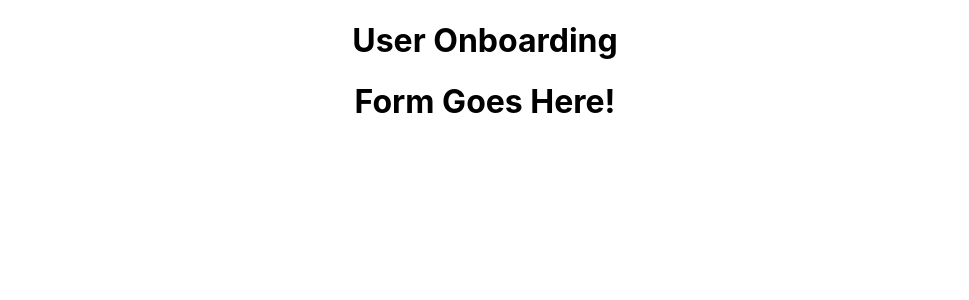
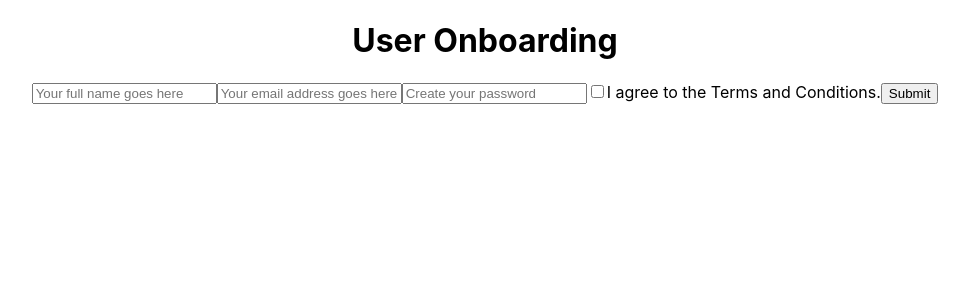
Before and after one commit to angelynaliem/User-Onboarding, a React (Create React App) app: page / in a window 1280 px wide. Shown: the top 300 px of the page, without its empty margins (155-1124 px from the left). Built offline with nearby package versions, Linux system fonts and the light colour scheme.

Commit message:
Added Form markup

```diff
--- a/src/Components/Form.js
+++ b/src/Components/Form.js
@@ -8,8 +8,54 @@ import * as yup from 'yup';
 const Form = () => {
 
     return (
-        <h1>Form Goes Here!</h1>
-    )
+
+        <form >
+
+            <label htmlFor="name">
+                <input
+                    id = "name"
+                    type = "text"
+                    name = "name"
+                    placeholder = "Your full name goes here"
+                    />
+            </label>
+
+            <label htmlFor="email">
+                <input
+                    id = "email"
+                    type = "email"
+                    name = "email"
+                    placeholder = "Your email address goes here"
+                    />
+            </label>
+
+            <label htmlFor = "password">
+                <input
+                    id = "password"
+                    type = "password"
+                    name = "password"
+                    placeholder = "Create your password"
+                    />
+
+            </label>
+
+            <label htmlFor = "terms">
+                <input
+                    id = "terms"
+                    type = "checkbox"
+                    name = "terms"
+                    />
+                     I agree to the Terms and Conditions.
+
+            </label>
+
+            <button type = "submit">
+                Submit
+            </button>
+
+        </form>
+
+    );
 }
 
 
```
